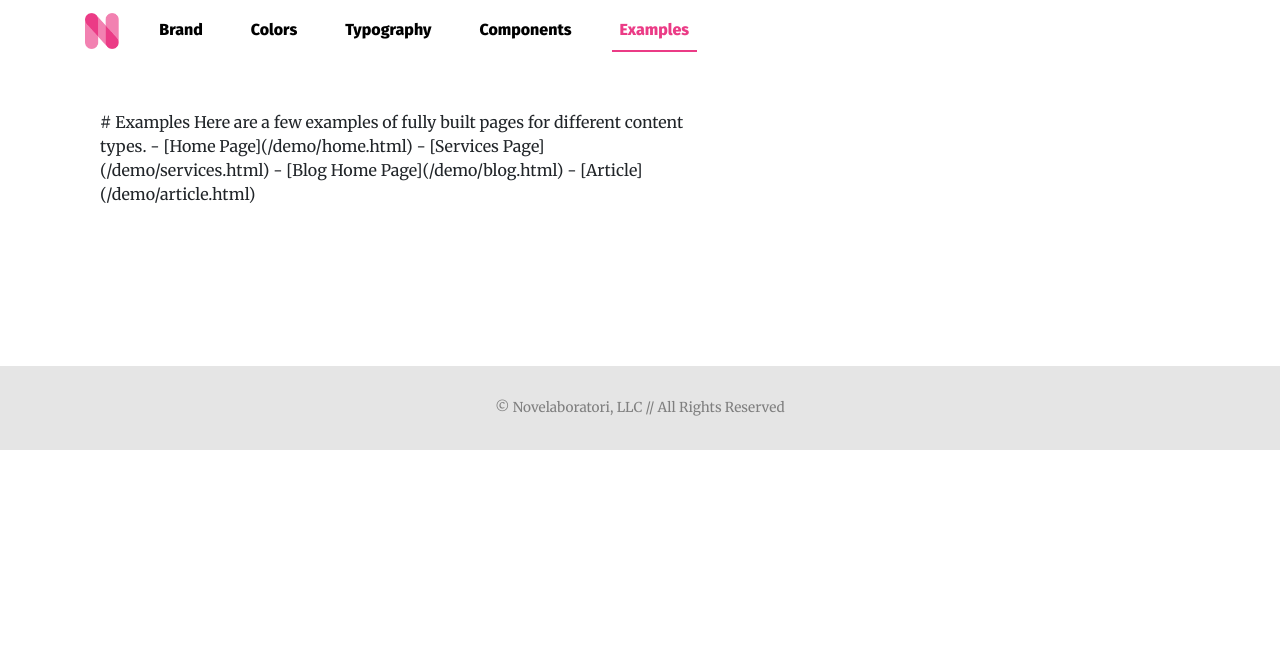
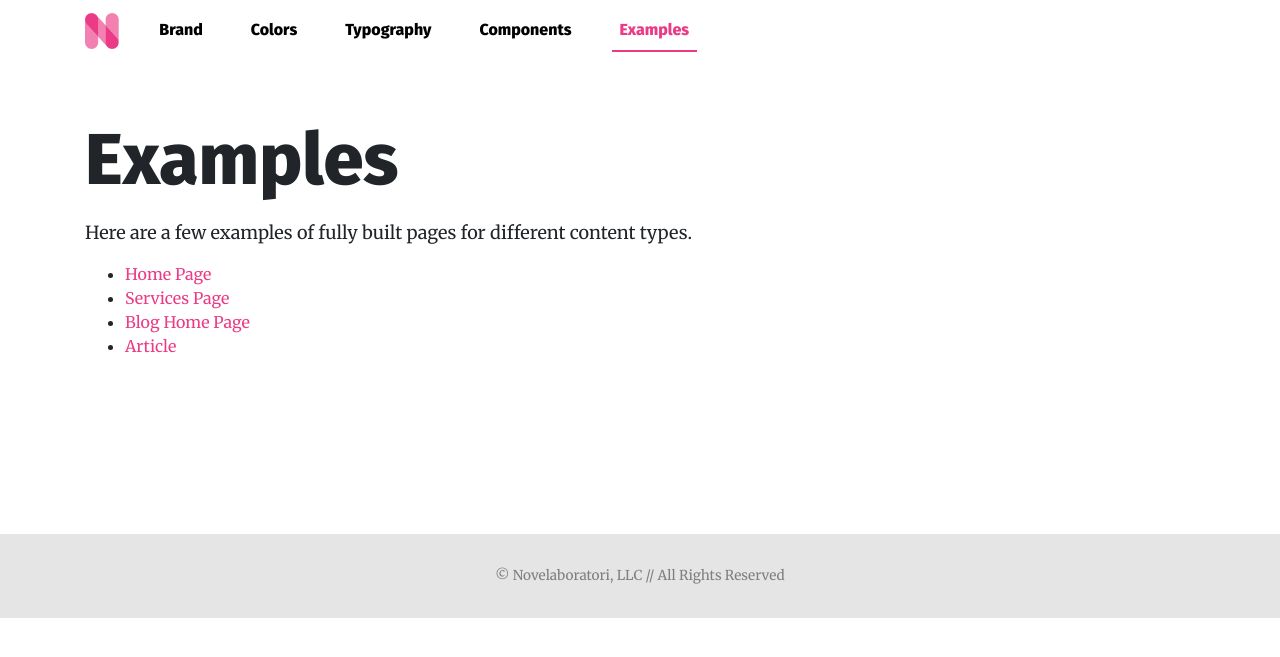
Before and after one commit to uriahninelabs/designsystem, a Jekyll site: the page built from examples.md, in a window 1280 px wide. Shown: the top 657 px of the page. Built offline with Jekyll 4.4.1, drawn with Linux system fonts in a browser that asks for light colours; nearby versions of some CDN libraries.

Commit message:
Fixed the Examples page

```diff
--- a/examples.md
+++ b/examples.md
@@ -2,8 +2,6 @@
 layout: docs
 title: Examples
 ---
-
-<div class="docs-content">
 
 # Examples
 
@@ -13,5 +11,3 @@ Here are a few examples of fully built pages for different content types.
 - [Services Page](/demo/services.html)
 - [Blog Home Page](/demo/blog.html)
 - [Article](/demo/article.html)
-
-</div>
```
Also changed, not shown: 1 other file.
